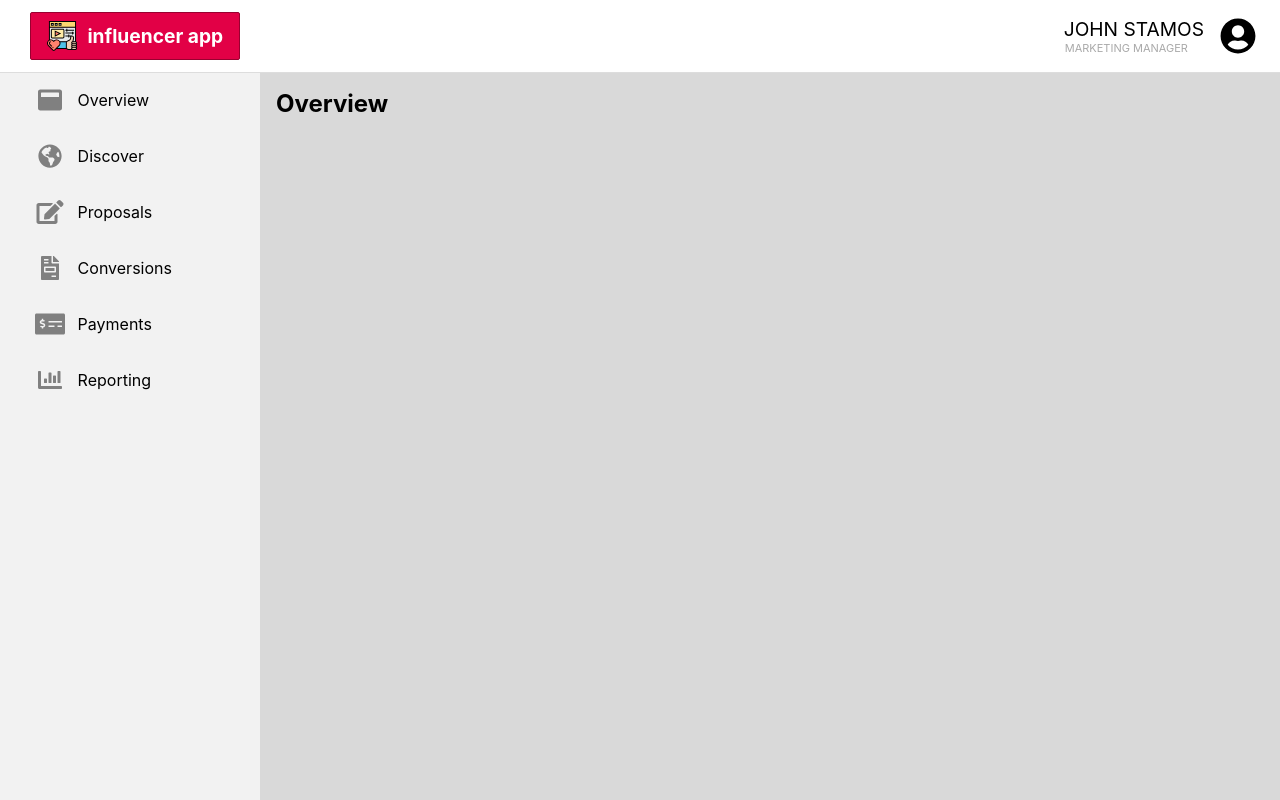
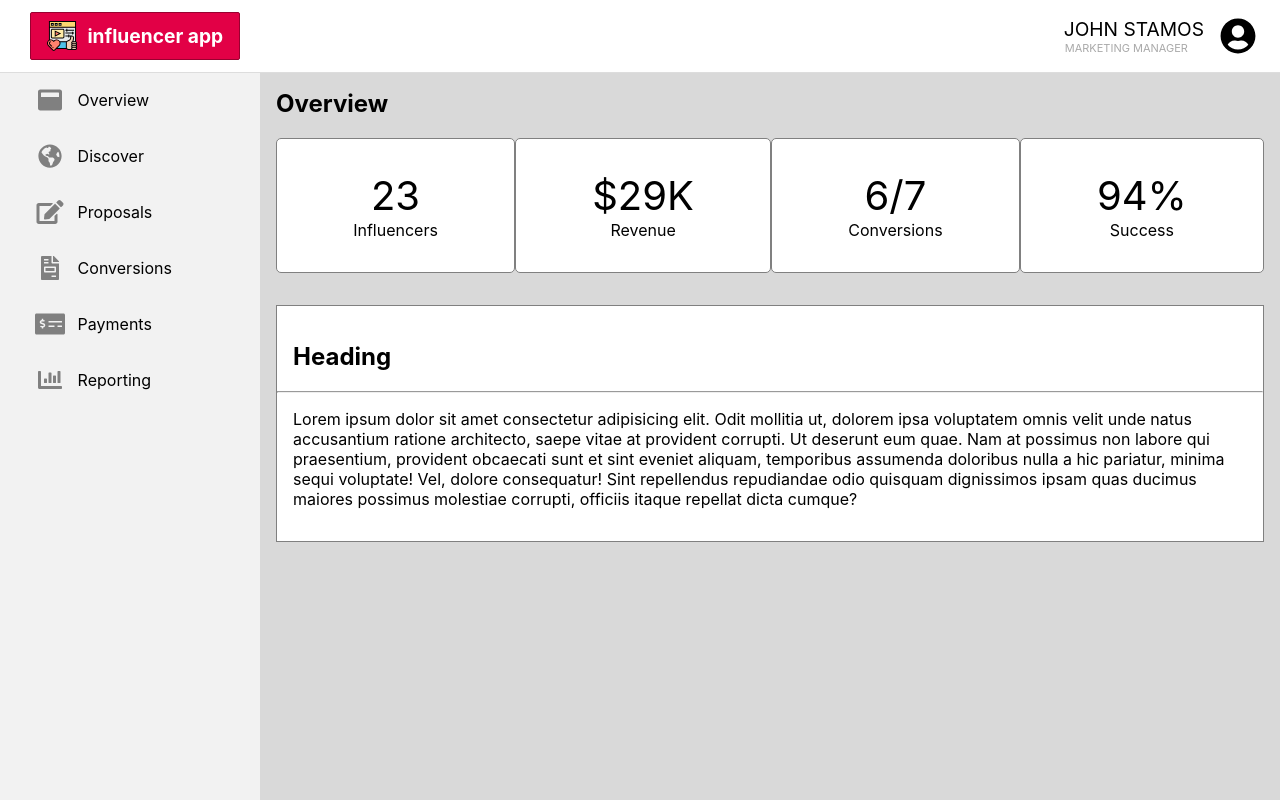
Before and after one commit to FrancisCalizo/ohio-taxidermy-supply, a Next.js app: page /dashboard in a window 1280 px wide. Built offline with nearby package versions, Linux system fonts and the light colour scheme.

Commit message:
feat: implement functioning overview page

```diff
--- a/pages/dashboard/index.tsx
+++ b/pages/dashboard/index.tsx
@@ -1,15 +1,94 @@
 import React from 'react';
+import styled from 'styled-components';
 
-import Sidebar from 'components/layout/dashboard/Sidebar';
-import Topbar from 'components/layout/dashboard/Topbar';
-import Content from 'components/layout/dashboard/Content';
+import DashboardLayout from 'components/layout/dashboard/DashboardLayout';
 
 export default function index() {
   return (
-    <>
-      <Topbar />
-      <Sidebar />
-      <Content />
-    </>
+    <DashboardLayout>
+      <TopContainer>
+        <Card>
+          <CardBody>
+            <span>23</span>
+            <p>Influencers</p>
+          </CardBody>
+        </Card>
+        <Card>
+          <CardBody>
+            <span>$29K</span>
+            <p>Revenue</p>
+          </CardBody>
+        </Card>
+        <Card>
+          <CardBody>
+            <span>6/7</span>
+            <p>Conversions</p>
+          </CardBody>
+        </Card>
+        <Card>
+          <CardBody>
+            <span>94%</span>
+            <p>Success</p>
+          </CardBody>
+        </Card>
+      </TopContainer>
+
+      <MainContainer>
+        <h2>Heading</h2>
+        <Hr />
+        <p>
+          Lorem ipsum dolor sit amet consectetur adipisicing elit. Odit mollitia ut, dolorem ipsa
+          voluptatem omnis velit unde natus accusantium ratione architecto, saepe vitae at provident
+          corrupti. Ut deserunt eum quae. Nam at possimus non labore qui praesentium, provident
+          obcaecati sunt et sint eveniet aliquam, temporibus assumenda doloribus nulla a hic
+          pariatur, minima sequi voluptate! Vel, dolore consequatur! Sint repellendus repudiandae
+          odio quisquam dignissimos ipsam quas ducimus maiores possimus molestiae corrupti, officiis
+          itaque repellat dicta cumque?
+        </p>
+      </MainContainer>
+    </DashboardLayout>
   );
 }
+
+const TopContainer = styled.div`
+  display: flex;
+
+  @media (max-width: 930px) {
+    flex-wrap: wrap;
+  }
+`;
+
+const Hr = styled.hr`
+  margin-left: -1rem;
+  margin-right: -1rem;
+`;
+
+const Card = styled.div`
+  display: flex;
+  justify-content: center;
+  border: 1px solid gray;
+  background: #fff;
+  border-radius: 5px;
+  flex-grow: 1;
+  text-align: center;
+  min-width: 160px;
+`;
+
+const CardBody = styled.div`
+  padding: 2rem;
+
+  span {
+    font-size: 40px;
+  }
+
+  p {
+    margin: 0;
+  }
+`;
+
+const MainContainer = styled.div`
+  margin: 2rem 0;
+  padding: 1rem;
+  border: 1px solid gray;
+  background: #fff;
+`;
```
